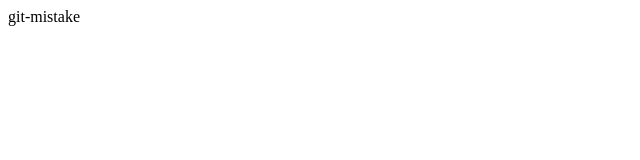
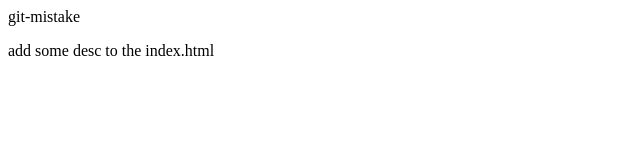
Before and after one commit to lm742611149/git-mistake, a plain HTML site: page index.html in a window 1280 px wide. Shown: the whole page, without its empty margins (0-640 px from the left). Drawn offline with Linux system fonts and the light colour scheme.

Commit message:
add desc to index.html

```diff
--- a/index.html
+++ b/index.html
@@ -9,5 +9,6 @@
   </head>
   <body>
     git-mistake
+    <p>add some desc to the index.html</p>
   </body>
 </html>
```
